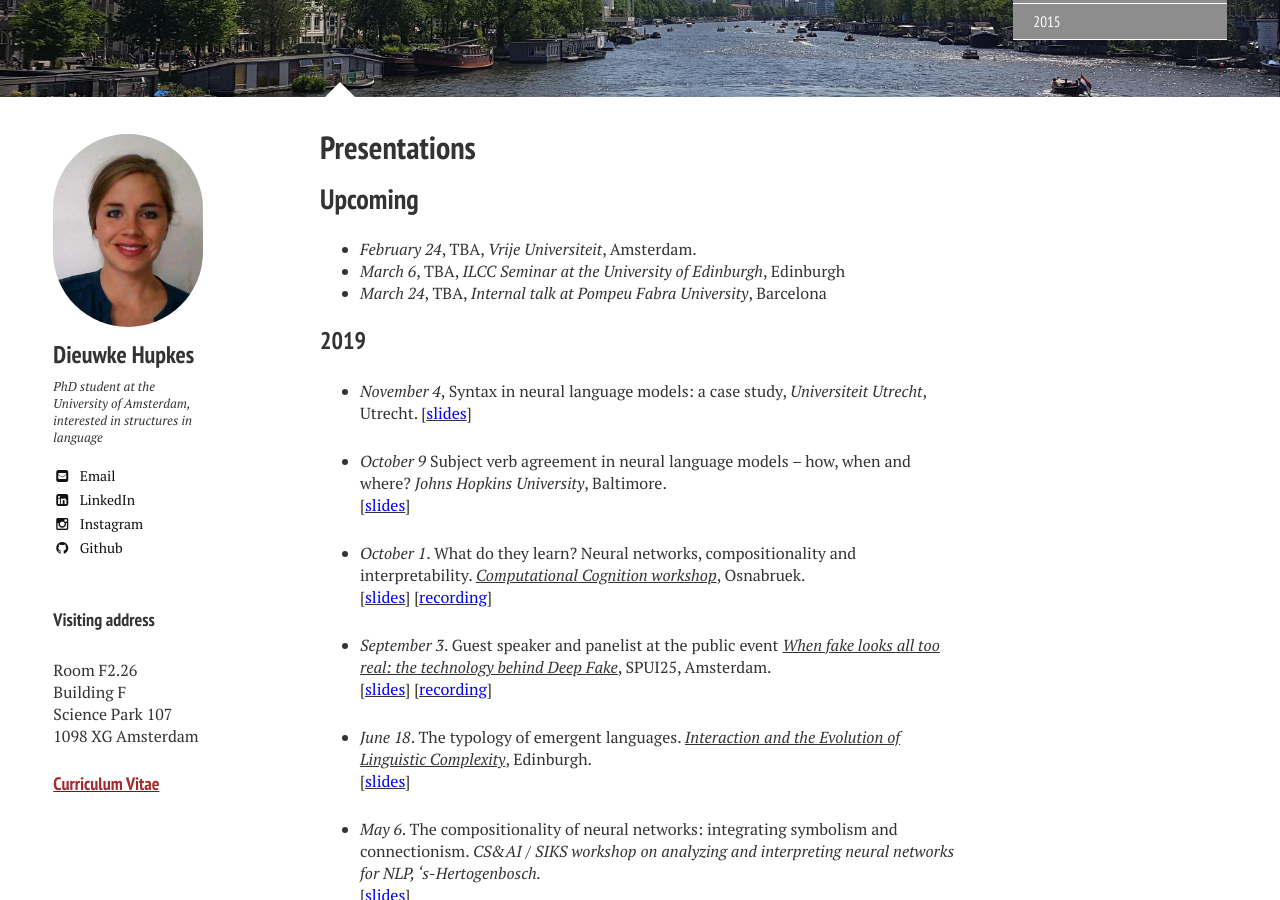
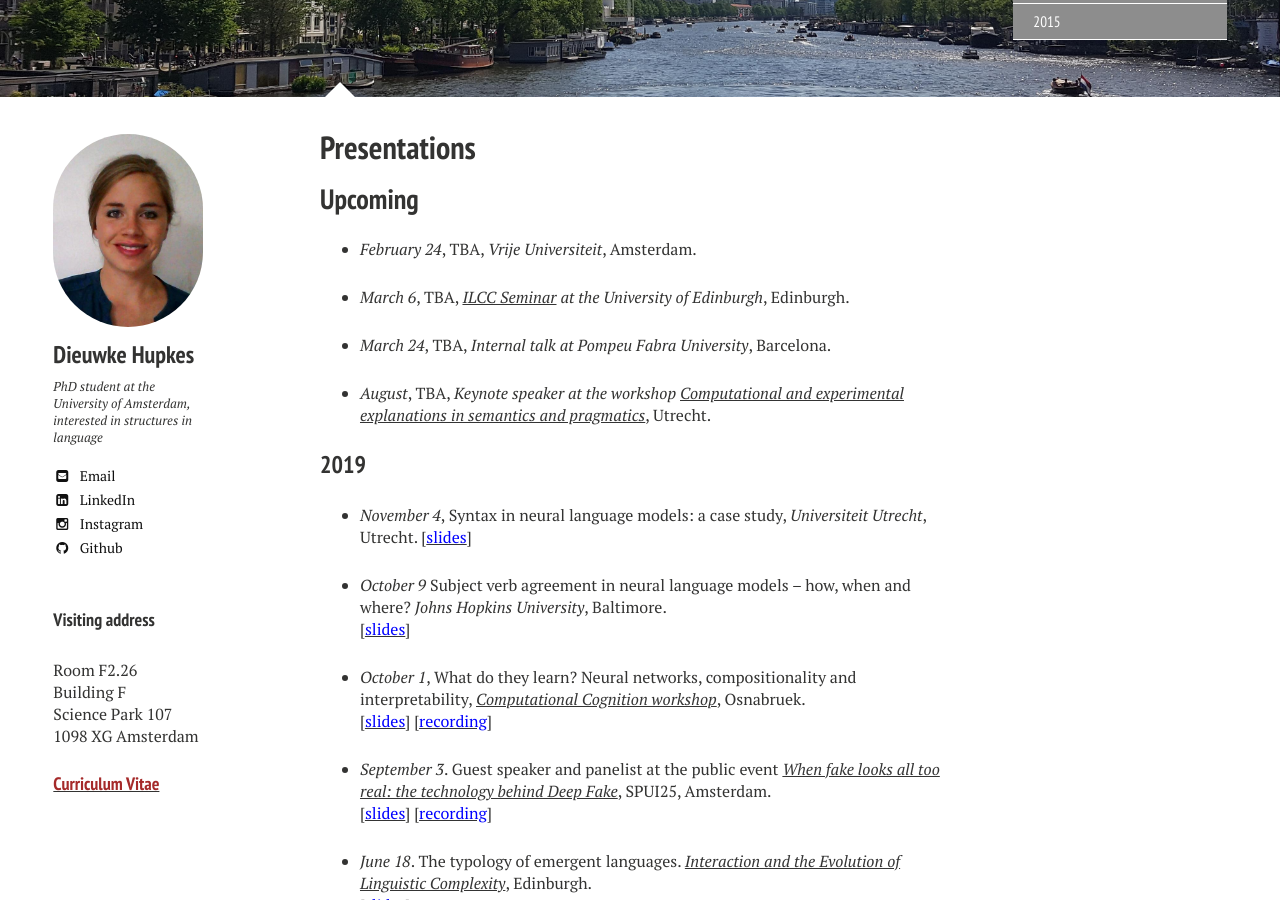
Before and after one commit to dieuwkehupkes/dieuwkehupkes.github.io, a Jekyll site: the page built from talks.md, in a window 1280 px wide and 900 px high, scrolled down 290 px. Built offline with Jekyll 4.4.1, drawn with Linux system fonts in a browser that asks for light colours; nearby versions of some CDN libraries.

Commit message:
Add workshop keynote

```diff
--- a/talks.md
+++ b/talks.md
@@ -13,8 +13,12 @@ image:
 ## Upcoming
 
 * *February 24*, TBA, *Vrije Universiteit*, Amsterdam.
-* *March 6*, TBA, *[ILCC Seminar](http://web.inf.ed.ac.uk/ilcc/news-events) at the University of Edinburgh*, Edinburgh
-* *March 24*, TBA, *Internal talk at Pompeu Fabra University*, Barcelona
+
+* *March 6*, TBA, <a href="http://web.inf.ed.ac.uk/ilcc/news-events" target="_blank">*ILCC Seminar*</a> *at the University of Edinburgh*, Edinburgh.
+
+* *March 24*, TBA, *Internal talk at Pompeu Fabra University*, Barcelona.
+
+* *August*, TBA, *Keynote speaker at the workshop* [*Computational and experimental explanations in semantics and pragmatics*](https://www.jakubszymanik.com/CoSaQ/events/explanations-semantics), Utrecht.
 
 ### 2019
 
@@ -24,7 +28,7 @@ image:
 * *October 9* Subject verb agreement in neural language models -- how, when and where? *Johns Hopkins University*, Baltimore.
 [[<font color='blue'>slides</font>](talks/JHU09-10-2019.pdf)]
 
-*  *October 1*. What do they learn? Neural networks, compositionality and interpretability. [*Computational Cognition workshop*](http://www.comco2019.com/), Osnabruek.
+*  *October 1*, What do they learn? Neural networks, compositionality and interpretability, [*Computational Cognition workshop*](http://www.comco2019.com), Osnabruek.
 [[<font color='blue'>slides</font>](talks/Osnabruek01-10-2019.pdf)]
 [[<font color='blue'>recording</font>](https://www.youtube.com/watch?time_continue=1&v=qspEr33ql3o)]
 
```
